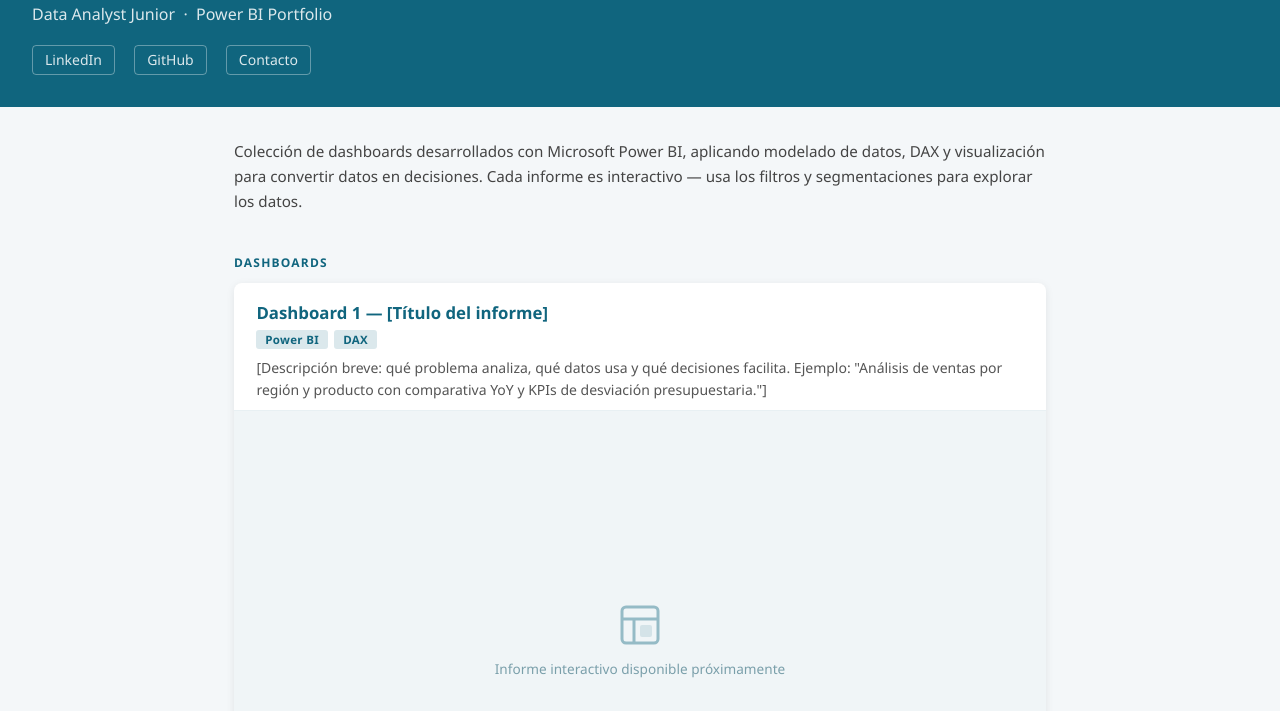
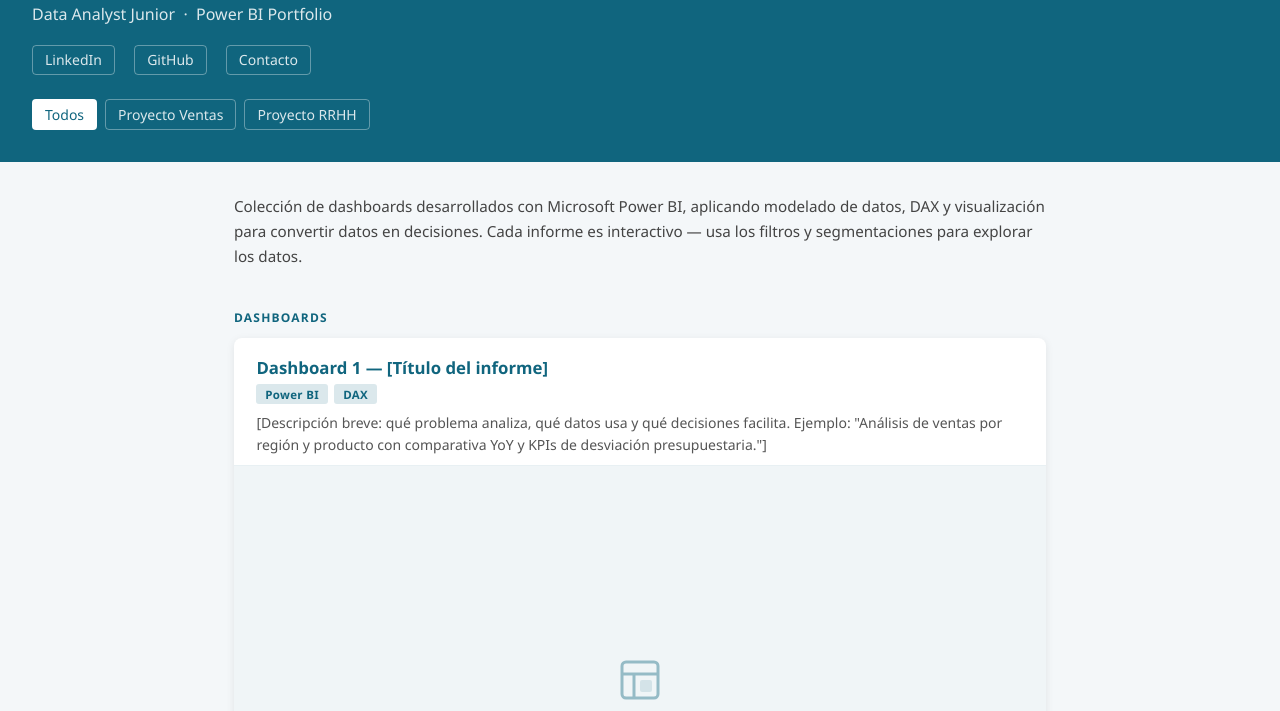
Before and after one commit to PSacieM/PSacieM.github.io, a plain HTML site: page index.html in a window 1280 px wide. Shown: the part 84-795 px from the top of the page. Drawn offline with Linux system fonts and the light colour scheme.

Commit message:
Update página

```diff
--- a/index.html
+++ b/index.html
@@ -189,6 +189,11 @@
     <a href="https://github.com/PSacieM" target="_blank">GitHub</a>
     <a href="mailto:pablo.sacie.moreno@gmail.com">Contacto</a>
   </nav>
+  <nav style="margin-top: 1.5rem; gap: 0.5rem;">
+    <a href="index.html" style="background: white; color: #10657E;">Todos</a>
+    <a href="proyecto1.html">Proyecto Ventas</a>
+    <a href="proyecto2.html">Proyecto RRHH</a>
+  </nav>
 </header>
 
 <!-- ══════════════════════════════════════════════════════════════════════ INTRO -->
```
